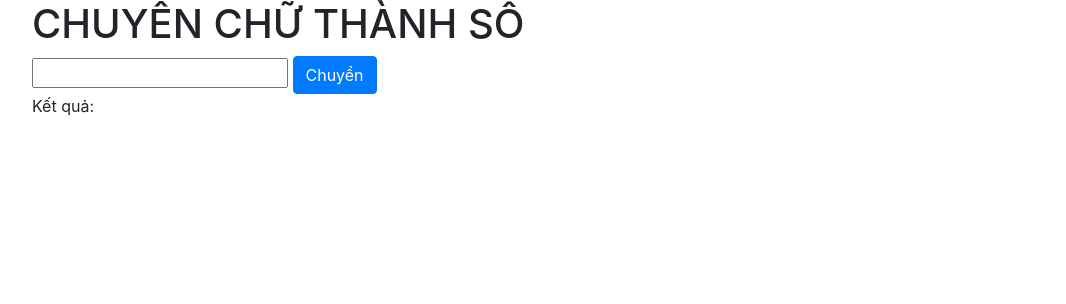
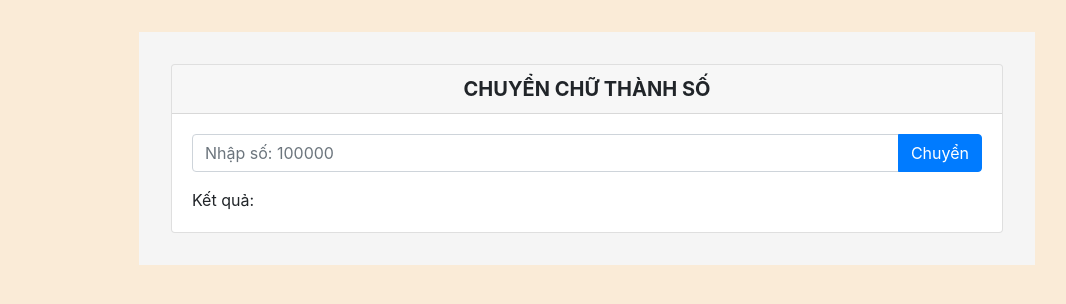
Before and after one commit to ngminhtrung/number2currencywords, a website: page index.html in a window 1280 px wide. Shown: the whole page, without its empty margins (53-1119 px from the left). Drawn offline with nearby package versions, Linux system fonts and the light colour scheme.

Commit message:
edited style

```diff
--- a/index.html
+++ b/index.html
@@ -7,17 +7,42 @@
     <meta http-equiv="X-UA-Compatible" content="ie=edge">
     <link rel="stylesheet" href="https://stackpath.bootstrapcdn.com/bootstrap/4.1.0/css/bootstrap.min.css" integrity="sha384-9gVQ4dYFwwWSjIDZnLEWnxCjeSWFphJiwGPXr1jddIhOegiu1FwO5qRGvFXOdJZ4"
         crossorigin="anonymous">
+    <style>
+        body {
+            background-color: antiquewhite
+        }
+
+        .container {
+            background-color: whitesmoke;
+            width: 70%;
+            padding: 2rem;
+            margin-top: 2rem;
+        }
+    </style>
     <title>Chuyển chữ thành số</title>
 </head>
 
 <body>
     <div class="container">
-        <h1>CHUYỂN CHỮ THÀNH SỐ</h1>
-        <input type="text" id="input1" />
-        <button class="btn btn-primary" onclick="DocTienBangChu()">Chuyển</button>
-        <p>Kết quả:
-            <span class="result"></span>
-        </p>
+
+        <div class="card">
+            <h5 class="card-header text-center font-weight-bold">CHUYỂN CHỮ THÀNH SỐ</h5>
+            <div class="card-body">
+
+                <div class="input-group">
+                    <input type="number" class="form-control" placeholder="Nhập số: 100000" id="input1">
+                    <div class="input-group-append">
+                        <!-- <span class="input-group-text" id="basic-addon2">@example.com</span> -->
+                        <button class="btn btn-primary" onclick="DocTienBangChu()">Chuyển</button>
+                    </div>
+                </div>
+
+                <p class="card-text mt-3">Kết quả:
+                    <span class="result text-primary"></span>
+                </p>
+            </div>
+        </div>
+
     </div>
     <script src="https://code.jquery.com/jquery-3.3.1.slim.min.js" integrity="sha384-q8i/X+965DzO0rT7abK41JStQIAqVgRVzpbzo5smXKp4YfRvH+8abtTE1Pi6jizo"
         crossorigin="anonymous"></script>
@@ -25,12 +50,6 @@
         crossorigin="anonymous"></script>
     <script src="https://stackpath.bootstrapcdn.com/bootstrap/4.1.0/js/bootstrap.min.js" integrity="sha384-uefMccjFJAIv6A+rW+L4AHf99KvxDjWSu1z9VI8SKNVmz4sk7buKt/6v9KI65qnm"
         crossorigin="anonymous"></script>
-        <script>
-        // function myJsFunction() {
-        //     var text=document.getElementById('input1').value;
-        //     console.log(text);
-        // }
-        </script>
     <script>
         const ChuSo = [" không ", " một ", " hai ", " ba ", " bốn ", " năm ", " sáu ", " bảy ", " tám ", " chín "];
         const Tien = ["", " nghìn", " triệu", " tỷ", " nghìn tỷ", " triệu tỷ"];
```
